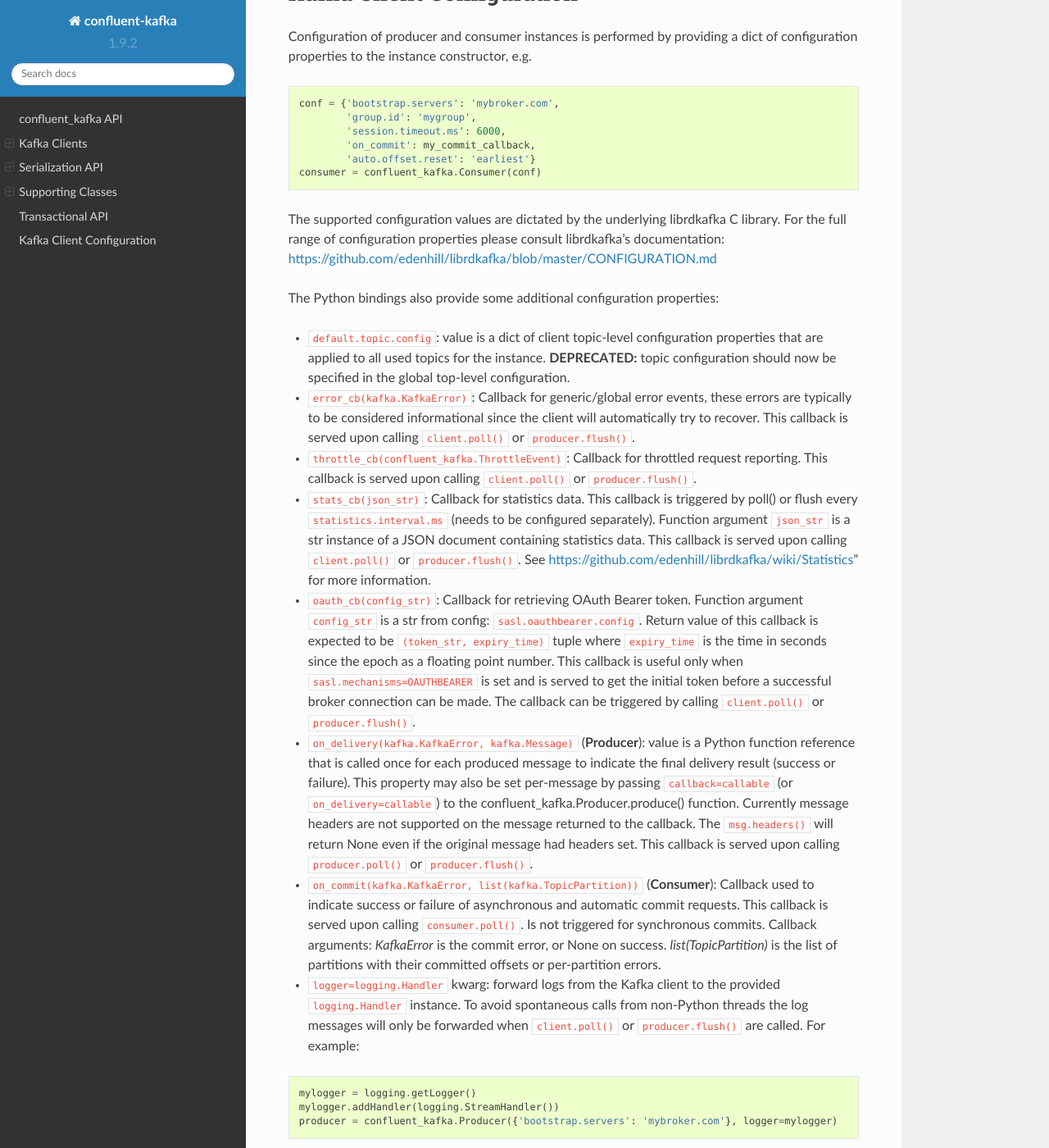
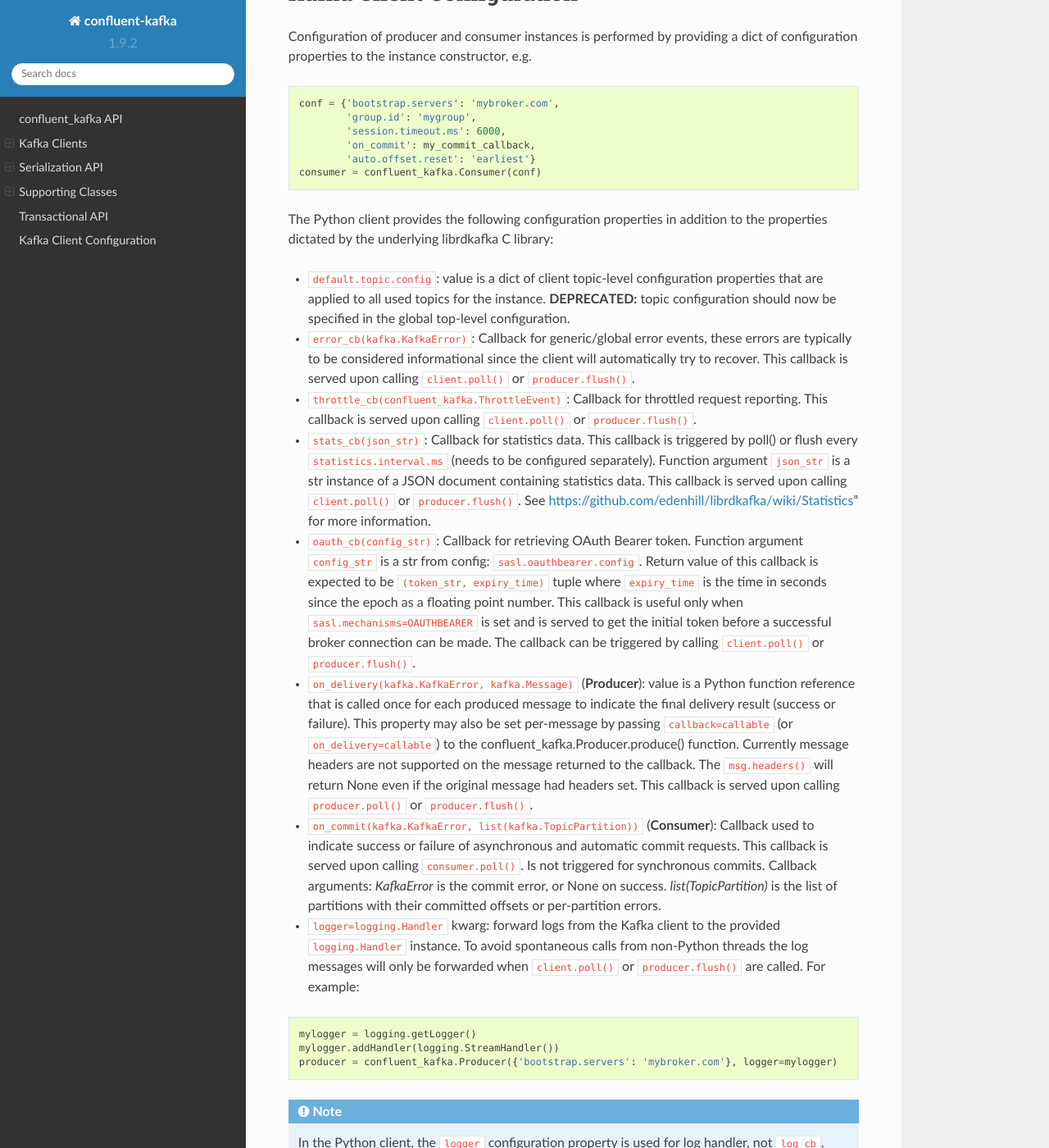
Before and after one commit to confluentinc/confluent-kafka-python, a Sphinx documentation site: the page built from docs/index.rst, in a window 1280 px wide and 1400 px high, scrolled down 13316 px. Shown: the whole window at 82% size. Built offline with Sphinx 7.4.7 and the Read the Docs theme 2.0.0, drawn with Linux system fonts in a browser that asks for light colours; some of the changed text lies outside the part shown.

Commit message:
CLIENTS-2607: Updated documentation to emphasize the use of logger instead of log_cb (#1447)
Updated documentation to reflect the use of logger instead of log_cb.
Added testcase as well for logger.

```diff
--- a/docs/index.rst
+++ b/docs/index.rst
@@ -720,12 +720,8 @@
   consumer = confluent_kafka.Consumer(conf)
 
 
-The supported configuration values are dictated by the underlying
-librdkafka C library. For the full range of configuration properties
-please consult librdkafka's documentation:
-https://github.com/edenhill/librdkafka/blob/master/CONFIGURATION.md
-
-The Python bindings also provide some additional configuration properties:
+The Python client provides the following configuration properties in
+addition to the properties dictated by the underlying librdkafka C library:
 
 * ``default.topic.config``: value is a dict of client topic-level configuration
   properties that are applied to all used topics for the instance. **DEPRECATED:**
@@ -777,3 +773,9 @@
     mylogger = logging.getLogger()
     mylogger.addHandler(logging.StreamHandler())
     producer = confluent_kafka.Producer({'bootstrap.servers': 'mybroker.com'}, logger=mylogger)
+
+.. note::
+   In the Python client, the ``logger`` configuration property is used for log handler, not ``log_cb``.
+
+For the full range of configuration properties, please consult librdkafka's documentation:
+https://github.com/edenhill/librdkafka/blob/master/CONFIGURATION.md
```
Also changed, not shown: 1 other file.
